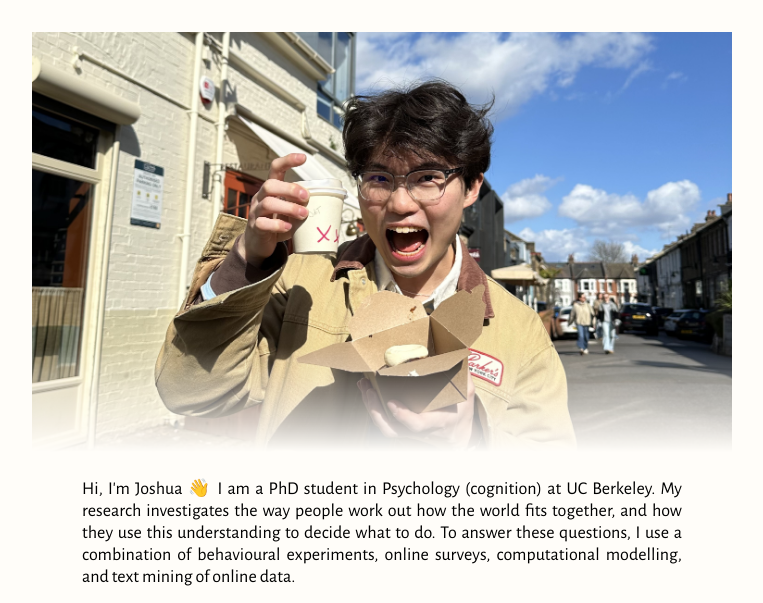
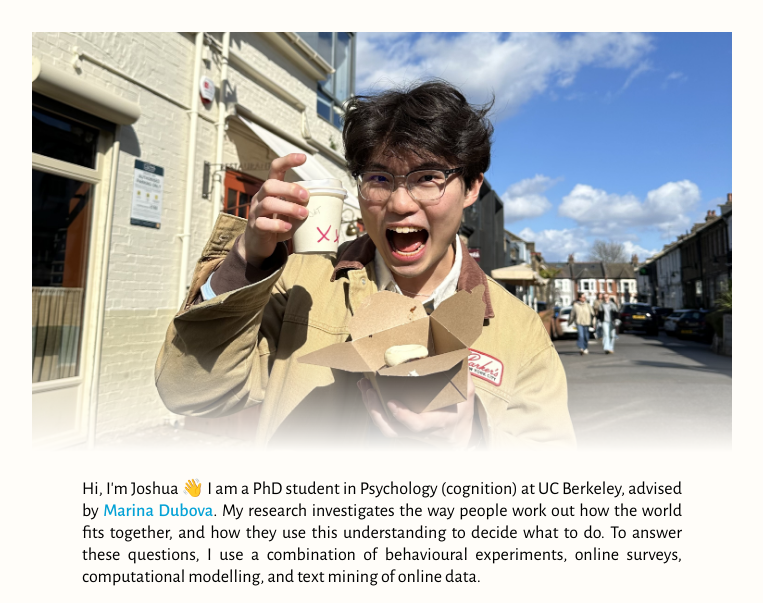
Before and after one commit to J2hwz/j2hwz.github.io, a plain HTML site: page index.html in a window 1280 px wide. Shown: the part 135-738 px from the top of the page, without its empty margins (258-1021 px from the left). Drawn offline with nearby package versions, Linux system fonts and the light colour scheme.

Commit message:
Update index.html

```diff
--- a/index.html
+++ b/index.html
@@ -25,7 +25,7 @@
         <img class="profile-pic" id="landscape-pic" src="./images/landscape/landscape1.jpg" alt="profile">
         <div class="about-container">
             <p>
-                Hi, I'm Joshua &#128075; I am a PhD student in Psychology (cognition) at UC Berkeley.
+                Hi, I'm Joshua &#128075; I am a PhD student in Psychology (cognition) at UC Berkeley, advised by <a href="https://www.mdubova.com/" target="_blank" rel="noopener noreferrer">Marina Dubova</a>.
                 My research investigates the way people work out how the world fits together, and how they use this understanding to decide what to do.
                 To answer these questions, I use a combination of behavioural experiments, online surveys, computational modelling, and text mining of online data.
             </p>
```
